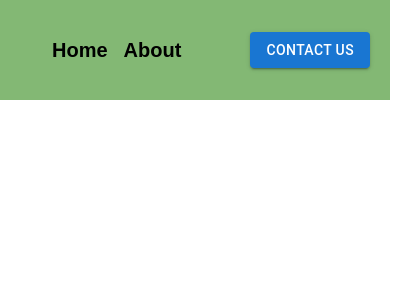
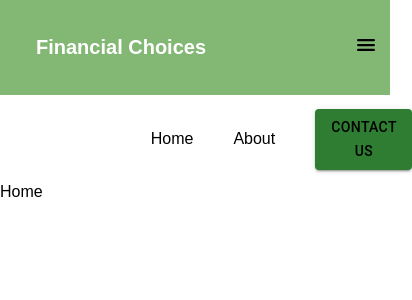
Before and after one commit to Financial-Choices/fichoices.com, a React (Create React App) app: page / in a window 390 px wide. Shown: the top 300 px of the page, 412 px wide, since content can reach past the window. Built offline with nearby package versions, Linux system fonts and the light colour scheme.

Commit message:
navbar responsive attempt fail

```diff
--- a/src/App.tsx
+++ b/src/App.tsx
@@ -1,15 +1,27 @@
 import React from 'react';
 import "./App.css";
 import {BrowserRouter as Router, Routes, Route, BrowserRouter} from "react-router-dom";
+import { Button, CssBaseline, makeStyles, useMediaQuery, AppBar, Toolbar, Typography, Box, Divider, Drawer } from "@mui/material";
 import NavBar from "./NavBar/NavBar";
+import NavBarHook from "./NavBar/NavBarMobile"
 import Home from "./pages/Home";
 import About from "./pages/About";
 import Contact from "./pages/Contact"
 
+const drawWidth = 220;
+
 function App() {
   return (
     <BrowserRouter>
-      <NavBar />
+        <NavBar />
+        <NavBarHook />
+        <main className = "main-content">
+          <Routes>
+            <Route path = "/" element = {<Home />} />
+            <Route path = "/about" element = {<About />} />
+            <Route path = "/contact" element = {<Contact />} />
+          </Routes>
+        </main>
     </BrowserRouter>
   );
 }
--- a/src/NavBar/NavBar.css
+++ b/src/NavBar/NavBar.css
@@ -10,16 +10,25 @@
   --padding-s: 8px;
   --padding-m: 12px;
   --padding-l: 16px;
+  --font-size: 20px;
 }
 
 /*navigation bar*/
+.logo{
+  color:white;
+  padding: 12px 12px;
+  font-weight: bold;
+  font-size: var(--font-size);
+  display: flex;
+  align-items: flex-start;
+}
 .navbar{
   display: flex;
   background-color: var(--primary-1);
   align-items: center;
   justify-content: space-between;
   width: 100%;
-  min-height: 100px;
+  min-height: 40px;
   padding: var(--padding-m);
 }
 
@@ -31,10 +40,9 @@
 .nav-elements{
   display: flex;
   align-items: center;
-  justify-content: flex-start;
-  padding: 16px 16px;
-  font-size: 20px;
-  font-weight: bold;
+  justify-content: flex-end;
+  padding: 12px 12px;
+  font-size: var(--font-size);
 }
 
 .nav-elements *{
@@ -49,6 +57,38 @@
 }
 
 .contact-button{
-  padding-left: 8px;
+  padding-left: 20px;
   padding-right: 8px;
+  font-size: var(--font-size);
 }
+
+/*Responsive Design Portion*/
+@media screen and (max-width: 1150px) {
+  .nav-elements{
+    position: fixed;
+    top: 0;
+    right: -100%;
+    backdrop-filter: blur(16px);
+    -webkit-backdrop-filter: blur(16px);
+    width: 80%;
+    height: 100%;
+    padding: 6rem 3rem 0;
+    transition: right 0.4s;
+  }
+ }
+
+@media screen and (min-width: 1150px) {
+  .navbar {
+    height: calc(var(--header-height) + 1rem);
+  }
+  .nav_toggle,
+  .nav_close {
+    display: none;
+  }
+
+  .nav-elements {
+    flex-direction: row;
+    column-gap: 2.5rem;
+  }
+ }
+/*End of Responsive Design Portion*/
--- a/src/NavBar/NavBar.tsx
+++ b/src/NavBar/NavBar.tsx
@@ -1,25 +1,45 @@
 import React, { useState } from "react";
-import Button from "@mui/material/Button";
+import { Button, CssBaseline, makeStyles, useMediaQuery, AppBar, Toolbar, Divider, Drawer, Typography, Box, IconButton } from "@mui/material";
+import MenuIcon from "@mui/material/Menu";
+import { List, ListItem, ListItemIcon, ListItemButton, ListItemText } from "@mui/material"
 import { NavLink } from "react-router-dom";
 import { IoClose, IoMenu } from "react-icons/io5";
+import MailIcon from "@mui/material";
+import InboxIcon from "@mui/material";
 import "./NavBar.css";
 
+
+/*Works but not responsive*/
 const NavBar = () => {
+  const [showMenu, setShowMenu] = useState(false);
+  const toggleMenu = () => {
+    setShowMenu(!showMenu);
+  };
+  const closeMenuOnMobile = () => {
+    if (window.innerWidth <= 1150) {
+      setShowMenu(false);
+     }
+  };
 
   return (
     <nav className="navbar">
-
+      <div className="logo">
+          <NavLink to="/" className = "logo"> Financial Choices </NavLink>
+      </div>
       <div className="nav-elements">
-        <div className="logo">
-          {/* Add a logo */}
+        <NavLink to="/" className="nav-style" onClick={closeMenuOnMobile}> Home </NavLink>
+        <NavLink to="/about" className="nav-style" onClick={closeMenuOnMobile}> About </NavLink>
+        <div className="contact-button">
+          <Button variant="contained" color = "success">
+            <NavLink to="/contact" className="nav-style" onClick={closeMenuOnMobile}> Contact Us </NavLink>
+          </Button>
         </div>
-            <NavLink to="/" className="nav-style"> Home </NavLink>
-            <NavLink to="/about" className="nav-style"> About </NavLink>
+        <div className="nav_close" id="nav-close" onClick={toggleMenu}>
+          <IoClose />
+        </div>
       </div>
-      <div className="contact-button">
-        <Button variant="contained">
-          Contact Us
-        </Button>
+      <div className="nav_toggle" id="nav-toggle" onClick={toggleMenu}>
+        <IoMenu />
       </div>
     </nav>
   );
--- /dev/null
+++ b/src/NavBar/NavBarMobile.css
@@ -0,0 +1,69 @@
+.header {
+    position: fixed;
+    width: 100%;
+    top: 0;
+    left: 0;
+    background-color: transparent;
+    z-index: var(--z-fixed);
+  }
+
+.nav {
+    display: flex;
+    align-items: center;
+    justify-content: space-between;
+    position: relative;
+    height: var(--header-height);
+    margin: 1rem;
+  }
+
+.nav_toggle,
+.nav_close {
+    font-size: 1.5rem;
+    color: var(--title-color);
+    cursor: pointer;
+  }
+
+.nav_cta {
+    background-color: var(--first-color);
+    color: var(--title-color);
+    border: none;
+    border-radius: 4px;
+    cursor: pointer;
+    transition: background-color 0.3s ease;
+    padding: 0.75rem 1.5rem;
+  }
+
+.nav_list {
+    display: flex;
+    flex-direction: column;
+    row-gap: 2.5rem;
+  }
+
+.nav_link {
+    color: var(--title-color);
+    font-weight: var(--font-semi-bold);
+    transition: color 0.4s;
+  }
+
+.nav_link:hover {
+    color: var(--first-color);
+  }
+
+.nav_close {
+    position: absolute;
+    top: 1rem;
+    right: 1.5rem;
+  }
+
+.show-menu {
+    right: 0;
+  }
+
+.nav_list_web {
+    display: flex;
+    flex-direction: row;
+    column-gap: 2.5rem;
+    align-items: center;
+    list-style-type: none;
+    padding: 0;
+  }
--- /dev/null
+++ b/src/NavBar/NavBarMobile.tsx
@@ -0,0 +1,65 @@
+import React, { useState } from "react";
+import { Button, CssBaseline, makeStyles, useMediaQuery, AppBar, Toolbar, Divider, Drawer, Typography, Box, IconButton } from "@mui/material";
+import MenuIcon from "@mui/material/Menu";
+import { List, ListItem, ListItemIcon, ListItemButton, ListItemText } from "@mui/material"
+import { NavLink } from "react-router-dom";
+import { IoClose, IoMenu } from "react-icons/io5";
+import MailIcon from "@mui/material";
+import InboxIcon from "@mui/material";
+import "./NavBarMobile.css";
+import NavBar from "../NavBar/NavBar";
+
+
+const NavBarHook = () =>{
+    const [isMenuOpen, setIsMenuOpen] = useState(false);
+    const isMobile = useMediaQuery ('max-width: "1150px');
+    const toggleMenu = () => {
+        setIsMenuOpen(!isMenuOpen);
+    };
+
+    const closeMobileMenu = () => {
+        if (isMobile) {
+            setIsMenuOpen(false);
+        }
+    };
+    const renderNavLinks = () =>{
+        const listClassName = isMobile ? "nav_list" : "nav_list_web";
+        const linkClassName = "nav_link";
+        const buttonClassName = "nav_cta";
+        return (
+            <div className = {listClassName}>
+                <NavLink to="/" className="nav-style" onClick={closeMobileMenu}> Home </NavLink>
+                <NavLink to="/about" className="nav-style" onClick={closeMobileMenu}> About </NavLink>
+                <Button variant="contained" color = "success">
+                    <NavLink to="/contact" className="nav-style" onClick={closeMobileMenu}> Contact Us </NavLink>
+                </Button>
+            </div>
+        );
+    };
+
+    return (
+        <nav className = "nav container">
+            <div className="logo">
+              <NavLink to="/" className = "logo"> Financial Choices </NavLink>
+            </div>
+            {isMobile && (
+                <div className = "nav_toggle" id = "nav-toggle" onClick = {toggleMenu}>
+                    <IoMenu />
+                </div>
+            )}
+            {isMobile ? (
+                <div className = {'nav_menu ${isMenuOpen ? "show-menu": ""}'}
+                id = "nav-menu">
+                    {renderNavLinks()}
+                    <div className = "nav_close" id = "nav-close" onClick={toggleMenu}>
+                        <IoClose />
+                    </div>
+                </div>
+            ) : (
+                renderNavLinks()
+            )}
+        </nav>
+    )
+};
+
+export default NavBarHook;
--- a/src/index.css
+++ b/src/index.css
@@ -15,20 +15,17 @@
  }
 
  body {
-  background-color: var(--body-color);
-  color: var(--text-color);
   font-family: var(--body-font);
- }
-
- ul {
-  list-style: none;
  }
 
  a {
   text-decoration: none;
  }
 
-/* Color Scheme */
-.color-teal {
-  color: #68929b;
-}
+ .page-header{
+  font-size: var(--h2-font-size);
+ }
+
+ .section-text{
+  font-weight: var(--small-font-size);
+ }
```
